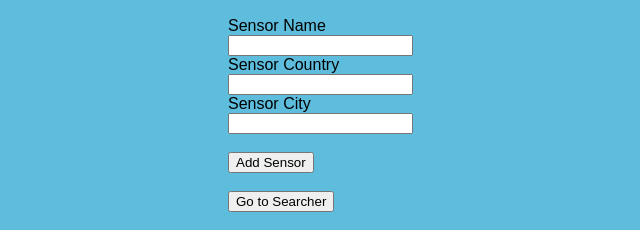
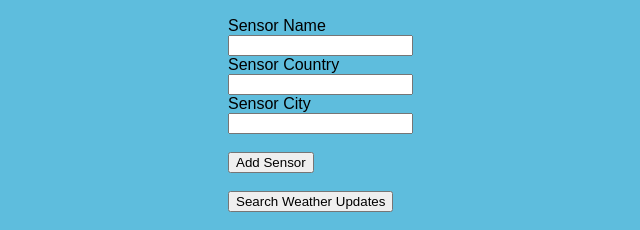
Before and after one commit to daggn3/A-Rainy-Day, a Flask app: page / in a window 1280 px wide. Shown: the part 669-899 px from the top of the page, without its empty margins (212-852 px from the left). Run offline with Flask 2, Linux system fonts and the light colour scheme; data comes from the database, SQL or seed files in the repository.

Commit message:
changed search button

```diff
--- a/templates/index.html
+++ b/templates/index.html
@@ -48,7 +48,7 @@
 </form>
 <br>
 <form action="/search">
-    <input type="submit" value="Go to Searcher" />
+    <input type="submit" value="Search Weather Updates" />
     <br>
     <br>
 </form>
```
